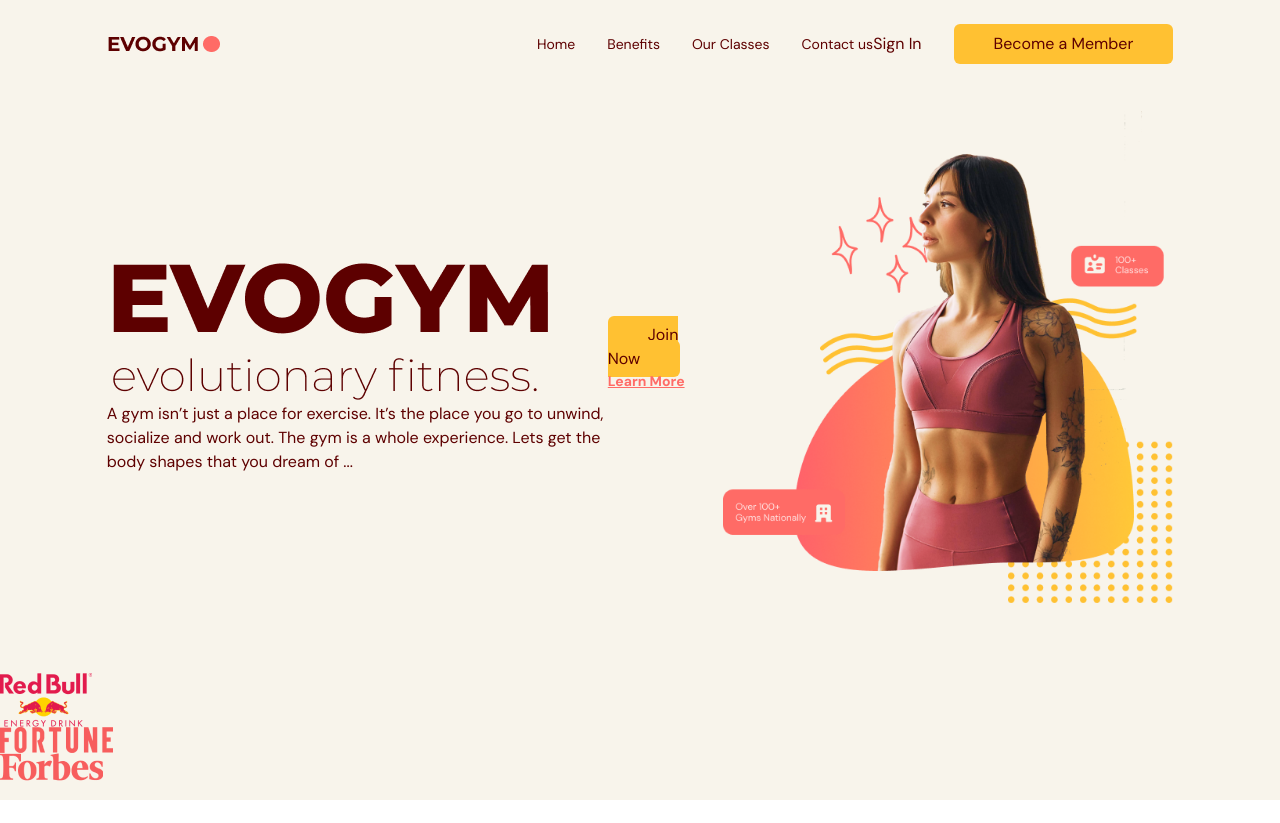
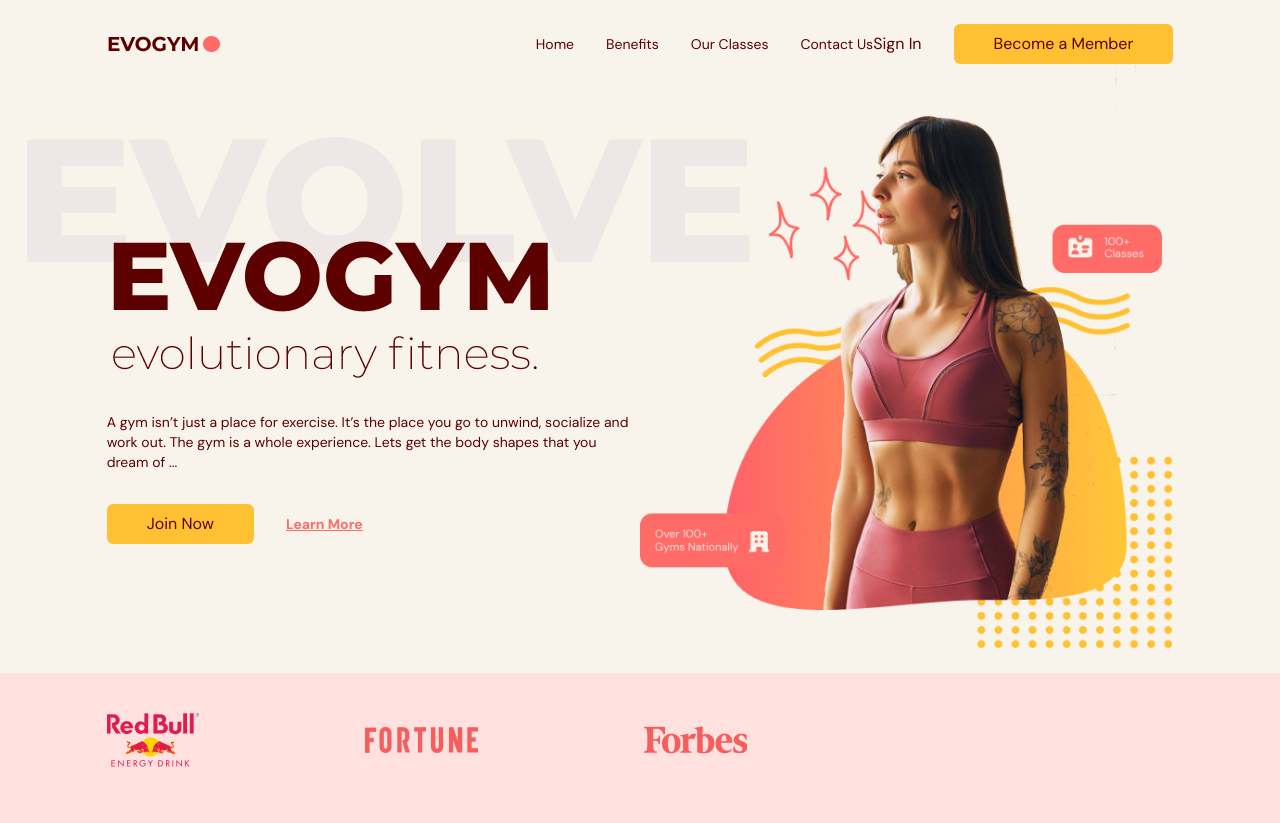
Before and after one commit to linhngkh/react-fitness-landing-page, a React (Vite) app: page / in a window 1280 px wide. Before the commit the page ends 800 px from the top, so only its background shows below. Built offline with nearby package versions, Linux system fonts and the light colour scheme.

Commit message:
framer motion for some effects

```diff
--- a/src/scenes/home/index.tsx
+++ b/src/scenes/home/index.tsx
@@ -1,4 +1,3 @@
-import React from "react";
 import { SelectedPage } from "@/shared/types";
 import ActionButton from "@/shared/ActionButton";
 import HomePageText from "@/assets/HomePageText.png";
@@ -8,7 +7,7 @@
 import SponsorRedBull from "@/assets/SponsorRedBull.png";
 import useMediaQuery from "@/hooks/useMediaQuery";
 import AnchorLink from "react-anchor-link-smooth-scroll";
-
+import { motion } from "framer-motion";
 type Props = {
   setSelectedPage: (value: string) => void;
 };
@@ -19,23 +18,49 @@
   return (
     <section id="home" className="gap-16 bg-gray-20 py-10 md:h-full md:pb-0">
       {/* images and main header */}
-      <div className="mx-auto w-5/6 items-center justify-center md:flex md:h-5/6">
+      <motion.div
+        onViewportEnter={() => setSelectedPage(SelectedPage.Home)}
+        className="mx-auto w-5/6 items-center justify-center md:flex md:h-5/6"
+      >
         {/* main header */}
-        <div className="z-10 mt-34 md:basis-3/5">
+        <div className="z-10 mt-32 md:basis-3/5">
           {/* heading */}
-          <div>
-            <div>
+          <motion.div
+            initial="hidden"
+            whileInView="visible"
+            viewport={{ once: true, amount: 0.5 }}
+            transition={{ duration: 0.5 }}
+            variants={{
+              hidden: { opacity: 0, x: -50 },
+              visible: { opacity: 1, x: 0 },
+            }}
+            className="md:-mt-20"
+          >
+            <div className="relative">
+              <div className="before:absolute before:-left-20 before:-top-20 before:z-[-1] md:before:content-evolvetext ">
+                {" "}
                 <img src={HomePageText} alt="homepage-text" />
               </div>
             </div>
-          <p>
+            {/* text */}
+            <p className="mt-8 text-sm ">
               A gym isn’t just a place for exercise. It’s the place you go to
-            unwind, socialize and work out. The gym is a whole experience. Lets
-            get the body shapes that you dream of ...
+              unwind, socialize and work out. The gym is a whole experience.
+              Lets get the body shapes that you dream of ...
             </p>
-        </div>
+          </motion.div>
           {/* actions */}
-        <div>
+          <motion.div
+            initial="hidden"
+            whileInView="visible"
+            viewport={{ once: true, amount: 0.5 }}
+            transition={{ delay: 0.2, duration: 0.5 }}
+            variants={{
+              hidden: { opacity: 0, x: -50 },
+              visible: { opacity: 1, x: 0 },
+            }}
+            className="mt-8 flex items-center gap-8 md:justify-start"
+          >
             <ActionButton setSelectedPage={setSelectedPage}>
               Join Now
             </ActionButton>
@@ -46,17 +71,19 @@
             >
               <p>Learn More</p>
             </AnchorLink>
+          </motion.div>
         </div>
         {/* IMAGES*/}
-        <div>
+        <div className="flex basis-3/5 justify-center md:z-10">
           <img src={HomePageGraphic} alt="homepage-graphic" />
         </div>
-      </div>
+      </motion.div>
+
       {/* sponsors */}
       {isAboveMediumScreens && (
-        <div>
-          <div>
-            <div>
+        <div className="h-[150px] w-full bg-primary-100 py-10">
+          <div className="mx-auto w-5/6">
+            <div className="flex w-3/5 items-center justify-between gap-8">
               <img src={SponsorRedBull} alt="redbull" />
               <img src={SponsorFortune} alt="fortune" />
               <img src={SponsorForbes} alt="forbes" />
--- a/src/scenes/navbar/index.tsx
+++ b/src/scenes/navbar/index.tsx
@@ -47,7 +47,7 @@
                     setSelectedPage={setSelectedPage}
                   />
                   <Link
-                    page="Contact us"
+                    page="Contact Us"
                     selectedPage={selectedPage}
                     setSelectedPage={setSelectedPage}
                   />
@@ -73,13 +73,15 @@
 
       {/* mobile menu modal */}
       {!isAboveMediumScreens && isMenuToggled && (
-        <div className="fixed bottom-0 right-0 z-40 h-full w-[300px] bg-primary-100 drop-shadow-xl">
+        <div className="fixed bottom-0 right-0 z-40 h-full w-[300px] bg-primary-100 drop-shadow-xl md:top-16 md:ml-40 md:justify-end">
           {/* close icon */}
           <div className="flex justify-end p-12">
             <button onClick={() => setIsMenuToggled(!isMenuToggled)}>
               <XMarkIcon className="h-6 w-6 text-gray-400" />
             </button>
           </div>
+
+          {/* menu items */}
           <div className="ml-[33%] flex flex-col gap-10 text-2xl">
             <Link
               page="Home"
@@ -97,7 +99,7 @@
               setSelectedPage={setSelectedPage}
             />
             <Link
-              page="Contact us"
+              page="Contact Us"
               selectedPage={selectedPage}
               setSelectedPage={setSelectedPage}
             />
```
Lines whose indentation alone changed are shown as unchanged.
